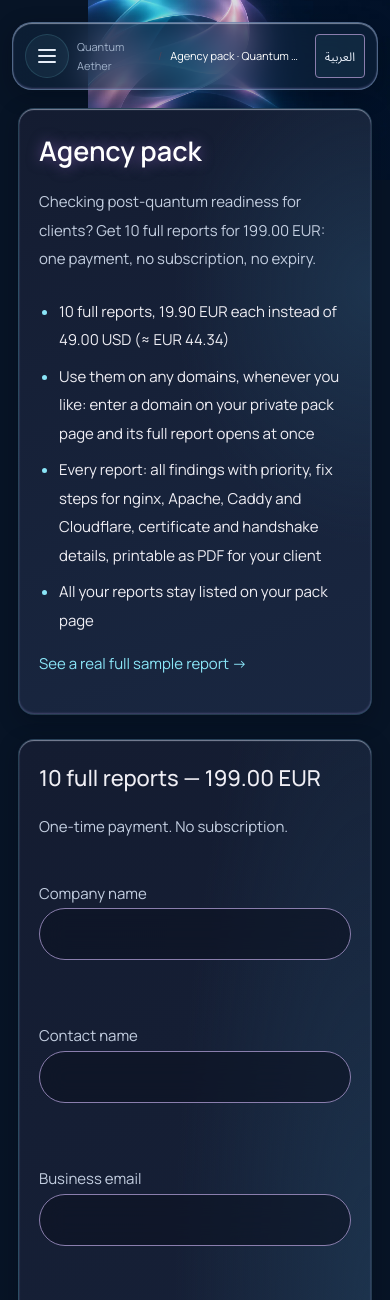
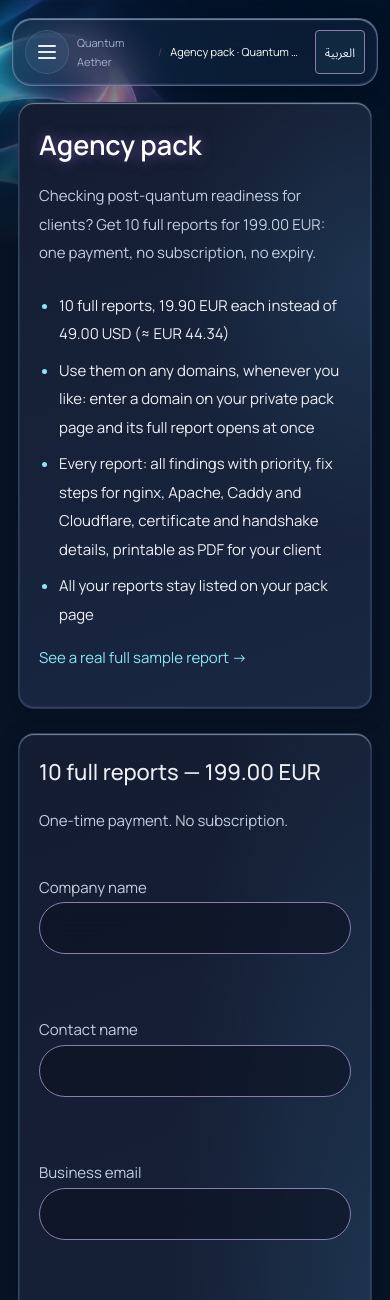
Before and after one commit to moncef00327-cloud/quantum-aether, a Flask app: page /agency in a window 390 px wide. Shown: the top 1300 px of the page. Run offline with Flask 3, Linux system fonts and the light colour scheme; data comes from the database, SQL or seed files in the repository; data that the repository does not hold is empty; some libraries are stand-ins or nearby versions.

Commit message:
Fix seamless background vignette and safe-area top padding across AR/EN/DE (allglass2)

```diff
--- a/static/command/arabic-glass.css
+++ b/static/command/arabic-glass.css
@@ -1,4 +1,8 @@
 /* Unified Quantum Aether Glass Theme across AR, EN, DE and all pages (Command overview + inner pages). */
+body:has(.app) {
+  background: #071426;
+}
+
 .app {
   --glass-night: #071426;
   --glass-cyan: #55e5f4;
@@ -15,17 +19,24 @@
   background: var(--glass-night);
 }
 
-/* Shared workspace ribbon aura, glass header, and glass sidebar on all pages & languages */
+/* Shared seamless workspace ribbon aura (zero hard edges on any width or RTL/LTR direction) */
 .app #workspace-content {
-  background:
-    linear-gradient(to bottom, #07142622 0, #07142655 26rem, var(--glass-night) 52rem),
-    url("arabic-glass-ribbons.webp") left top / 100% auto no-repeat;
+  background-color: var(--glass-night);
+  background-image:
+    linear-gradient(to bottom, #07142624 0, #07142668 24rem, var(--glass-night) 48rem),
+    radial-gradient(ellipse 95% 55% at 50% 0%, transparent 45%, var(--glass-night) 100%),
+    url("arabic-glass-ribbons.webp");
+  background-position: center top, center top, center top;
+  background-size: 100% 100%, 100% 48rem, max(100%, 1200px) auto;
+  background-repeat: no-repeat;
+}
+
+.app[dir="rtl"] #workspace-content {
+  background-position: center top, center top, left top;
 }
 
 .app[dir="ltr"] #workspace-content {
-  background:
-    linear-gradient(to bottom, #07142626 0, #0714265e 26rem, var(--glass-night) 52rem),
-    url("arabic-glass-ribbons.webp") right top / 100% auto no-repeat;
+  background-position: center top, center top, center top;
 }
 
 .app #workspace-content > header {
@@ -243,35 +254,45 @@
   }
 }
 
-/* Mobile & tablet: lower top banners slightly for clean breathing room under Dynamic Island / status bar */
+/* Mobile & tablet: seamless top breathing room via padding (no margin-collapse cut line!) */
 @media (max-width: 850px) {
+  .app #workspace-content {
+    padding-top: calc(env(safe-area-inset-top, 0px) + 18px);
+  }
+
   .app #workspace-content > header {
-    margin: calc(env(safe-area-inset-top, 0px) + 22px) 12px 0;
+    margin: 0 12px;
     border: 1px solid var(--glass-line);
     border-radius: 20px;
     box-shadow: var(--glass-shadow);
   }
 
   .app #workspace-content > .content {
-    padding-top: 18px !important;
+    padding-top: 16px !important;
   }
 
   .app .qa-agent-search {
-    margin-top: 4px;
+    margin-top: 2px;
   }
 }
 
 @media (max-width: 680px) {
   .app #workspace-content {
-    background-size: auto, max(145%, 35rem) auto;
-    background-position: center top, left -5.5rem top -4rem;
     background-image:
-      linear-gradient(to bottom, #07142648, #071426ad 14rem, var(--glass-night) 35rem),
+      linear-gradient(to bottom, #07142638 0, #071426a8 15rem, var(--glass-night) 34rem),
+      radial-gradient(ellipse 115% 45% at 50% 4%, transparent 48%, var(--glass-night) 100%),
       url("arabic-glass-ribbons.webp");
+    background-position: center top, center top, center top;
+    background-size: 100% 100%, 100% 34rem, max(165%, 640px) auto;
+    background-repeat: no-repeat;
+  }
+
+  .app[dir="rtl"] #workspace-content {
+    background-position: center top, center top, left -2rem top -2rem;
   }
 
   .app[dir="ltr"] #workspace-content {
-    background-position: center top, right -5.5rem top -4rem;
+    background-position: center top, center top, center -2rem;
   }
 
   #command-root .app .qa-neon .qa-hero-content {
--- a/templates/base.html
+++ b/templates/base.html
@@ -39,7 +39,7 @@
   <link rel="stylesheet" href="/static/command/app.css?v=20261122-scanmobile1">
   <link rel="stylesheet" href="/static/command/pages.css?v=20261125-fixinput1">
   {% if request.endpoint == 'site.index' %}<link rel="stylesheet" href="/static/a2a-search.css?v=20261125-a2aui6">{% endif %}
-  <link rel="stylesheet" href="{{ url_for('static', filename='command/arabic-glass.css', v='20261126-allglass1') }}">
+  <link rel="stylesheet" href="{{ url_for('static', filename='command/arabic-glass.css', v='20261126-allglass2') }}">
   {% if false %}{% block head %}{% endblock %}{% endif %}{% set head_html = self.head() %}{{ head_html }}
   {% if not seo_noindex and "application/ld+json" not in head_html %}<script type="application/ld+json">{{ {"@context": "https://schema.org", "@type": "WebPage", "@id": metadata_url(lang) ~ "#webpage", "url": metadata_url(lang), "name": seo_title_text, "description": seo_description_text, "inLanguage": lang, "isPartOf": {"@type": "WebSite", "@id": abs_url('site.index') ~ "#website", "name": "Quantum Aether", "url": abs_url('site.index')}, "publisher": org_jsonld()} | tojson }}</script>{% endif %}
 </head>
--- a/templates/command_home.html
+++ b/templates/command_home.html
@@ -23,7 +23,7 @@
 <link rel="stylesheet" href="/static/command/app.css?v=20261117-plan-pills1">
 <link rel="stylesheet" href="/static/a2a-search.css?v=20261125-a2aui6">
 <link rel="stylesheet" href="{{ url_for('static', filename='command/dashboard.css', v='20261125-compact2') }}">
-<link rel="stylesheet" href="{{ url_for('static', filename='command/arabic-glass.css', v='20261126-allglass1') }}">
+<link rel="stylesheet" href="{{ url_for('static', filename='command/arabic-glass.css', v='20261126-allglass2') }}">
 {% for obj in jsonld %}<script type="application/ld+json">{{ obj | tojson }}</script>{% endfor %}
 </head>
 <body><div id="command-root">{% if lang == "ar" %}{% include "command/ar.html" %}{% else %}{% include "command/en.html" %}{% endif %}</div>
```
